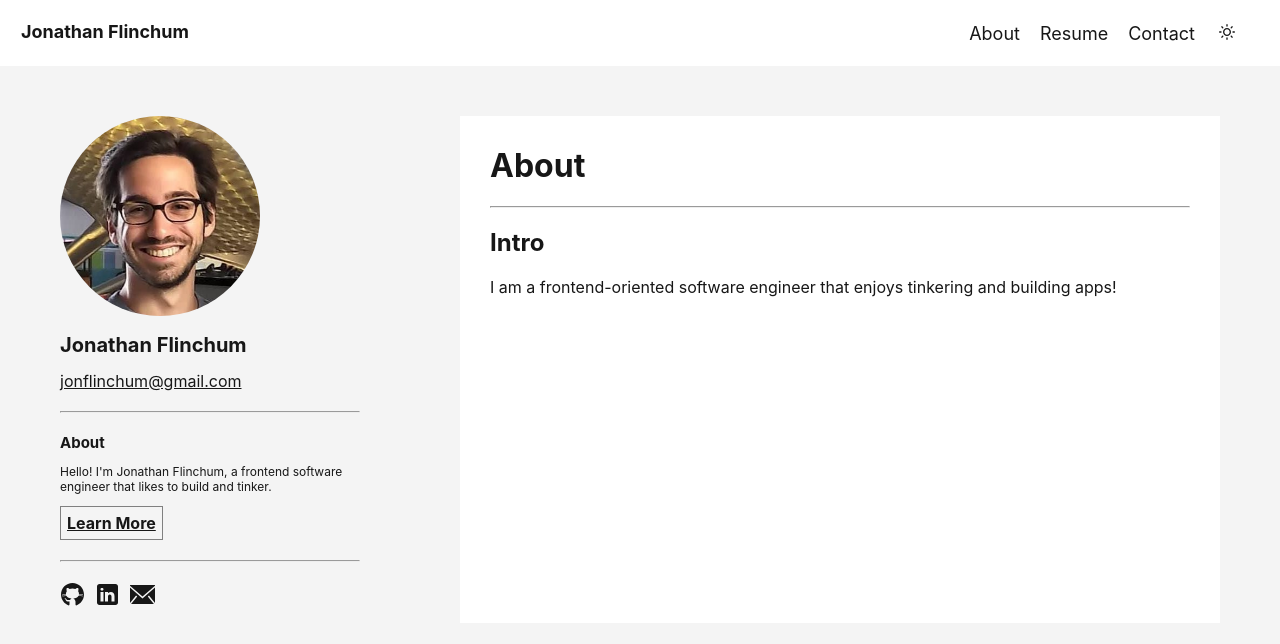
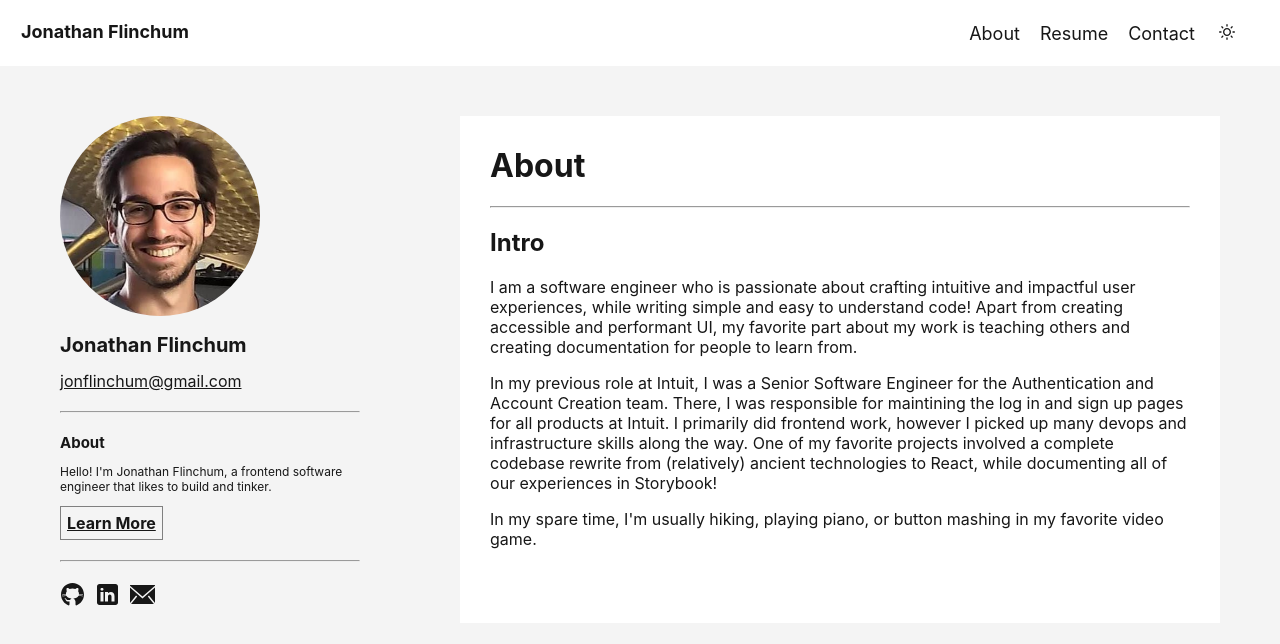
Before and after one commit to Jflinchum/personal-webapp, a Next.js app: page /personal-webapp/about in a window 1280 px wide. Shown: the top 644 px of the page. Built offline with nearby package versions, Linux system fonts and the light colour scheme.

Commit message:
flesh out about page

```diff
--- a/app/about/page.tsx
+++ b/app/about/page.tsx
@@ -15,7 +15,19 @@ function About() {
         <article>
           <h2>Intro</h2>
           <p>
-            I am a frontend-oriented software engineer that enjoys tinkering and building apps!
+            I am a software engineer who is passionate about crafting intuitive and impactful user experiences,
+            while writing simple and easy to understand code! Apart from creating accessible and performant UI,
+            my favorite part about my work is teaching others and creating documentation for people to learn from.
+          </p>
+          <p>
+            In my previous role at Intuit, I was a Senior Software Engineer for the Authentication and Account Creation
+            team. There, I was responsible for maintining the log in and sign up pages for all products at Intuit. I primarily
+            did frontend work, however I picked up many devops and infrastructure skills along the way. One of my favorite projects
+            involved a complete codebase rewrite from (relatively) ancient technologies to React, while documenting all of our
+            experiences in Storybook!
+          </p>
+          <p>
+            In my spare time, I'm usually hiking, playing piano, or button mashing in my favorite video game.
           </p>
         </article>
       }/>
```
